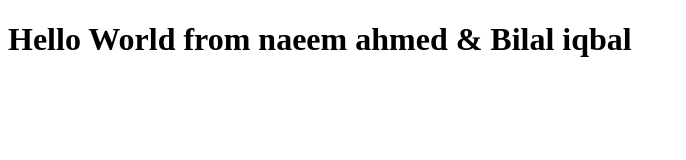
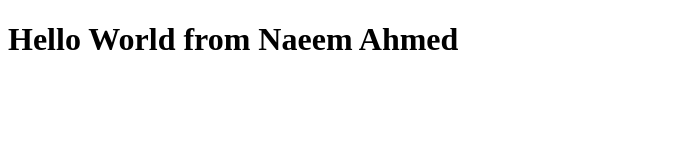
Before and after one commit to naeemahmed4u/project001, a plain HTML site: page index.html in a window 1280 px wide. Shown: the whole page, without its empty margins (0-686 px from the left). Drawn offline with Linux system fonts and the light colour scheme.

Commit message:
Update index.html

```diff
--- a/index.html
+++ b/index.html
@@ -7,7 +7,7 @@
     </head>
     <body>
         <h1>
-            Hello World from naeem ahmed & Bilal iqbal
+            Hello World from Naeem Ahmed
         </h1>
     </body>
 </html>
```
